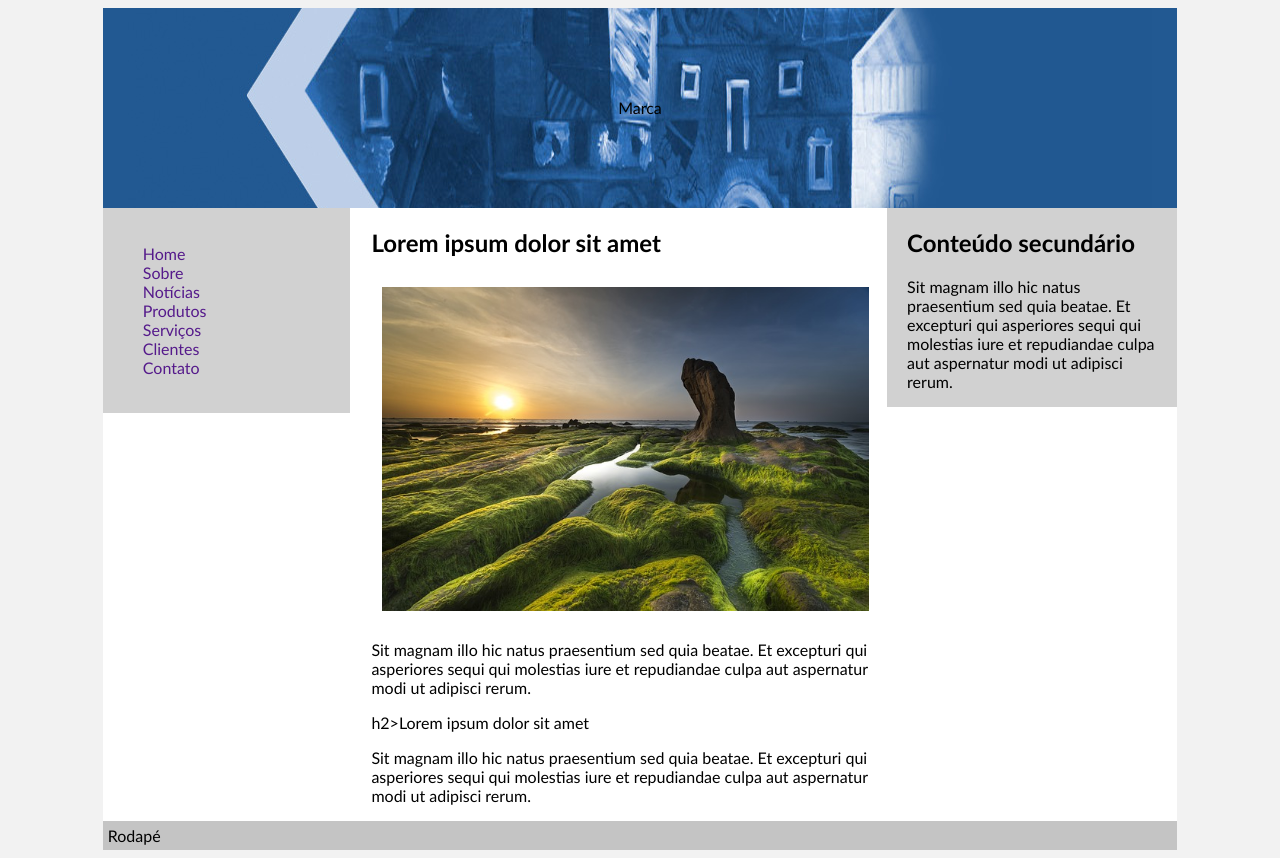
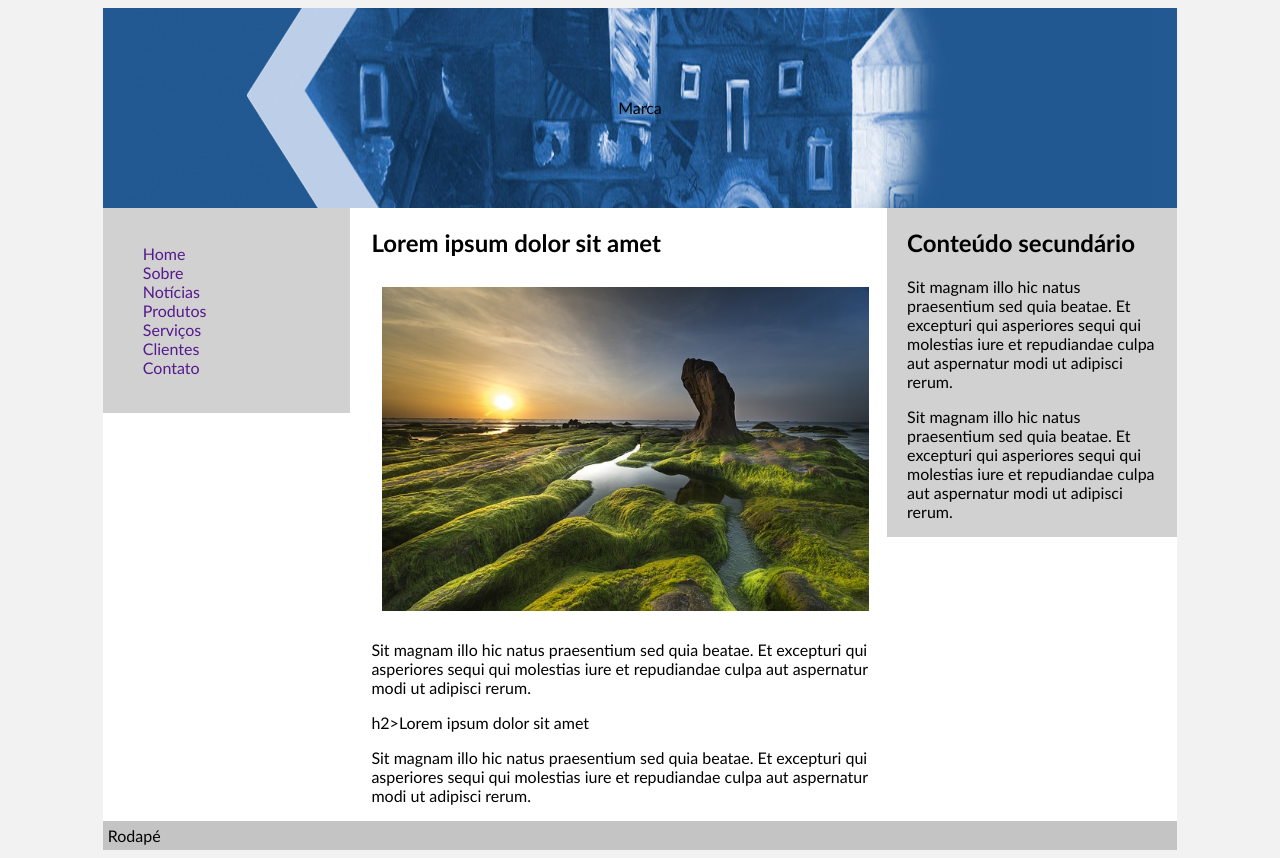
Before and after one commit to pvictor20/Projeto-CSS3-Avan-ado, a plain HTML site: page layout.html in a window 1280 px wide. Drawn offline with Linux system fonts and the light colour scheme.

```diff
--- a/layout.html
+++ b/layout.html
@@ -24,6 +24,7 @@
 				<div id="conteudo-secundario">
 					<h2>Conteúdo secundário</h2>
 					<p>Sit magnam illo hic natus praesentium sed quia beatae. Et excepturi qui asperiores sequi qui molestias iure et repudiandae culpa aut aspernatur modi ut adipisci rerum. </p>
+					<p>Sit magnam illo hic natus praesentium sed quia beatae. Et excepturi qui asperiores sequi qui molestias iure et repudiandae culpa aut aspernatur modi ut adipisci rerum. </p>
 				</div>
 			</div>
 			<div id="navegacao">
```
